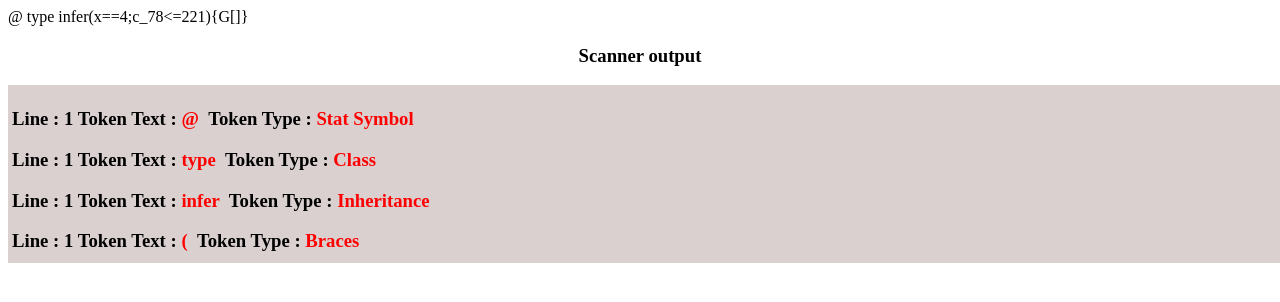
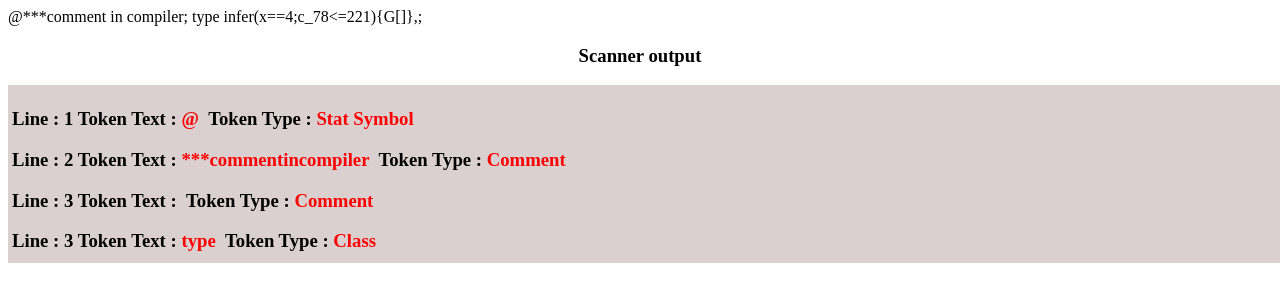
Before and after one commit to hameedhassandev/Scanner, a PHP site: page / in a window 1280 px wide. Shown: the top 302 px of the page. Run offline with PHP 8.4, Linux system fonts and the light colour scheme.

Commit message:
Add files via upload

```diff
--- a/allTokens.php
+++ b/allTokens.php
@@ -12,16 +12,17 @@ class allTokens
 
     function tokens($array){
         $c = new transitionDiagram();
+        $spacChars = [' ', ';' , '\n'];
         for ($x = 0 ; $x < count($array) ; $x++){
             $result = $c->next_transition($array[$x],$this->stat);
             $this->lexeme = $array[$x];
             if ($this->lexeme == ';' || $this->lexeme == '\n'){
                 $this->lexeme = '';
                 $this->linCounter ++;}
-            elseif ($this->lexeme == ' '){
+            if ($this->lexeme == ' '){
                 $this->lexeme = '';
             }
-            if($x == count($array) -1){
+            if($x == count($array) -1 && !in_array($array[$x],$spacChars)){
                 $this->token  = $this->token .$this->lexeme;
                 array_push($this->linAndToken,$this->token,$this->linCounter);
                 array_push($this->allTok,$this->linAndToken);
--- a/index.php
+++ b/index.php
@@ -4,7 +4,7 @@ include("transitionDiagram .php");
 include ("allTokens.php");
 include ("printingScanner.php");
 //$te = "*** comment compiler;_2$^||& _6g@type+;43_xxs2e->',(infer<=3;x!=246 30_j {G[]})c_s2 2+ x; c;";
-$te = "@ type infer(x==4;c_78<=221){G[]}";
+$te = "@***comment in compiler;</ll ;so/> type infer(x==4;c_78<=221){G[]},;";
 
 echo $te;
 $lexemeArr = array();
--- a/printingScanner.php
+++ b/printingScanner.php
@@ -9,11 +9,6 @@ public function printTokens($array){
     $token = $allToken->tokens($array);
     for($v = 0 ; $v < count($token) ; $v++){
         $strToken = $token[$v][0];
-        if (strpos($strToken,'***')!== false){
-            $token[$v][0] = '***';
-        }elseif (strpos($strToken,'/>')!== false){
-            $token[$v][0] = '/>';
-        }
         $type = $tokenType->tokenType($token[$v][0]);
         if ($type != false){
             echo '<h3 style="color: black">Line : '. $token[$v][1].' Token Text :  <span style="color: red">'. $token[$v][0] .'</span> &nbsp;Token Type : <span style="color: red">' . $type.'</span></h3>' ;
--- a/token_type.php
+++ b/token_type.php
@@ -12,8 +12,8 @@ class token_type
         "~"=>"Logic operators","=="=>"relational operators","<"=>"relational operators",">"=>"relational operators",
         "!="=>"relational operators", "<="=>"relational operators",">="=>"relational operators","="=>"Assignment operator",
         "->"=>"Access Operator","["=>"Braces","]"=>"Braces", "{"=>"Braces",")"=>"Braces","("=>"Braces","}"=>"Braces",'"'=>"Quotation Mark",
-        "'"=>"Quotation Mark","Require"=>"Inclusion","***"=>"Comment",
-        "/>"=>"Comment",);
+        "'"=>"Quotation Mark","require"=>"Inclusion","***"=>"Comment",
+        "</--/>"=>"Comment",);
 
 
     public function tokenType($token)
@@ -21,6 +21,11 @@ class token_type
         $key = $token;
         $pattern = "/^[a-zA-Z_]+[a-zA-Z0-9_]*$/";
         $convKey = strtolower($key);
+        if (strpos($convKey,'***')!== false){
+            $convKey = '***';
+        }elseif (strpos($convKey,'/>')!== false){
+            $convKey = '</--/>';
+        }
         if (isset($this->dictionaryOfKeywords[$convKey])) {
             return $this->dictionaryOfKeywords[$convKey];
         } elseif (is_numeric($convKey)) {
--- a/transitionDiagram .php
+++ b/transitionDiagram .php
@@ -59,24 +59,24 @@ class transitionDiagram
            if ($nextState != null) {
                $accepting = $this->transition_table['acc'][$nextState];
                $currentState = $nextState;
-               return [$currentState, $accepting,$option =0];
+               return [$currentState, $accepting,$flag =0];
            }else{
                $input = 'oth';
                $nextState = $this->transition_table[$input][$currentState];
                if ($nextState != null){
                    $accepting = $this->transition_table['acc'][$nextState];
                    //if option is = 1 i need to make pointer point on the previous lexeme
-                   return [$currentState, $accepting,$option =1];
+                   return [$currentState, $accepting,$flag =1];
                }
                $accepting = $this->transition_table['acc'][$currentState];
-               return [$currentState, $accepting,$option =0];
+               return [$currentState, $accepting,$flag =0];
            }
        }else{
            $input = 'err';
            $currentState = 0;
            $nextState = $this->transition_table[$input][$currentState];
            $accepting = $this->transition_table['acc'][$nextState];
-           return [$currentState,$accepting,$option =0];
+           return [$currentState,$accepting,$flag =0];
        }
 
 
```
